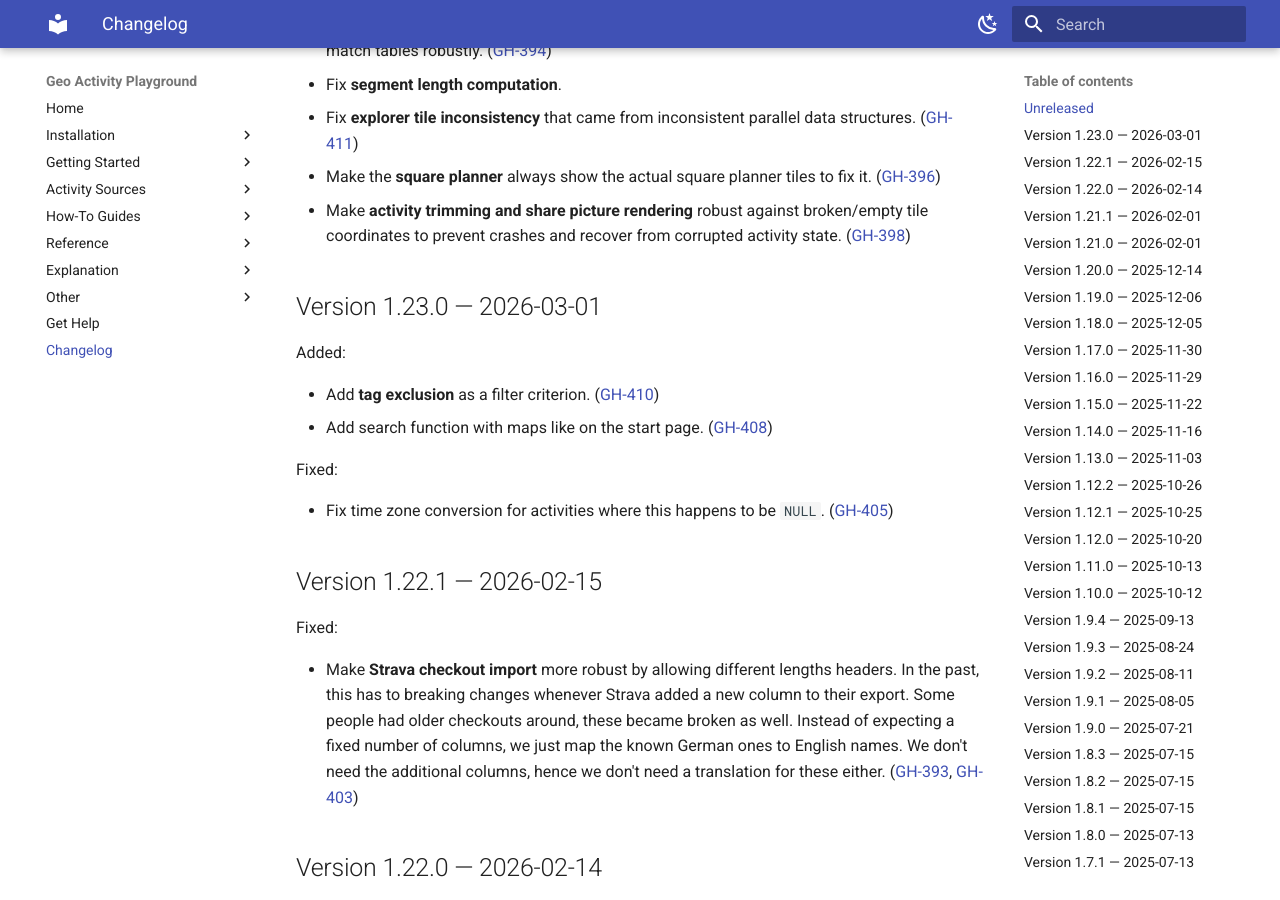
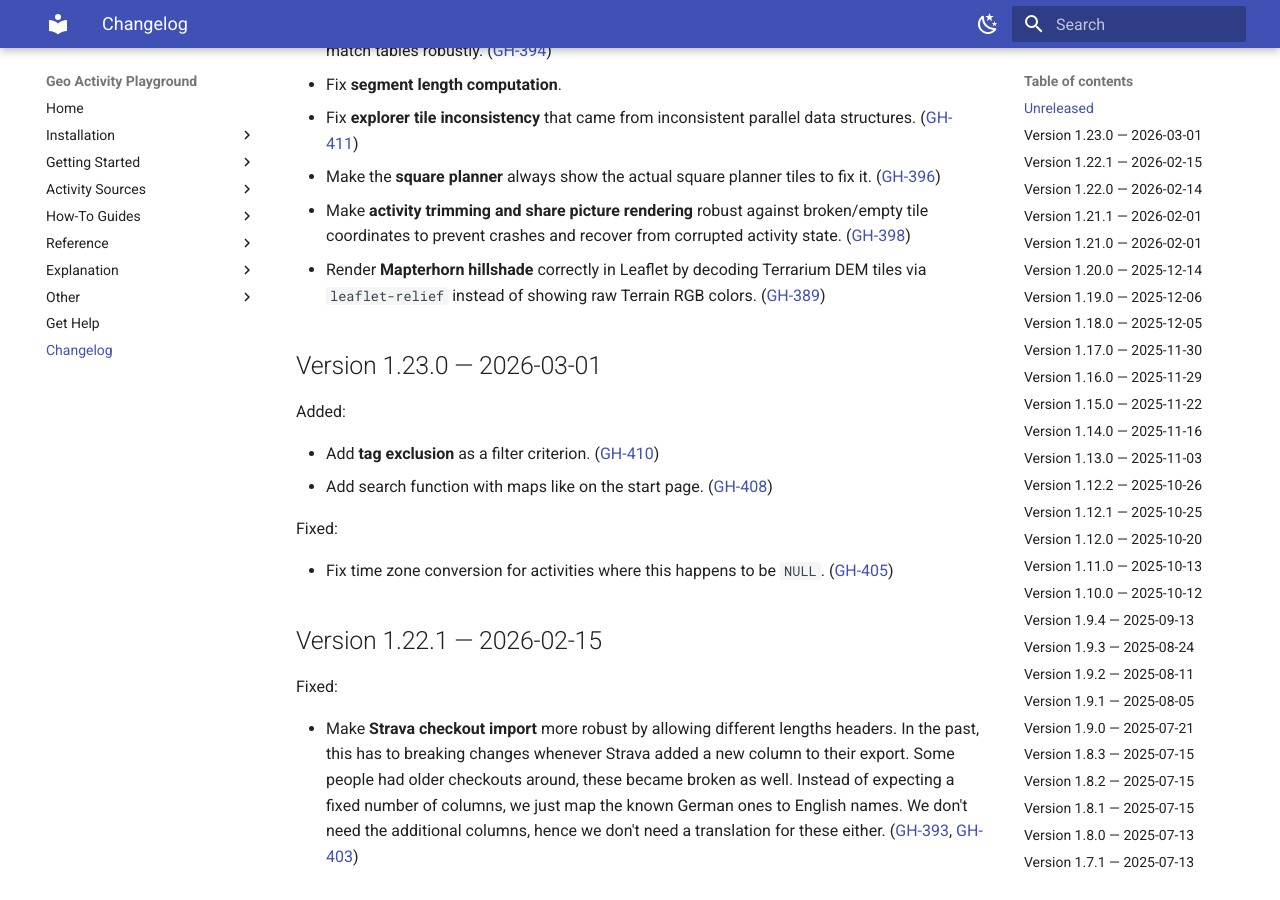
Before and after one commit to martin-ueding/geo-activity-playground, an MkDocs documentation site: the page built from docs/changelog.md, in a window 1280 px wide and 900 px high, scrolled down 671 px. Built offline with MkDocs 1.6.1 and Material for MkDocs 9.7.7, drawn with Linux system fonts in a browser that asks for light colours.

Commit message:
fix: render Mapterhorn hillshade correctly using leaflet-relief
- Updated the Mapterhorn layer to utilize the `leaflet-relief` library for accurate hillshade rendering.
- Removed the previous pane setup for Mapterhorn and adjusted the overlay maps accordingly.
- Added a script reference for `leaflet-relief` in the HTML template.
- Ensured fallback to the original tile layer if `leaflet-relief` is not available.

Refs: GH-389

```diff
--- a/docs/changelog.md
+++ b/docs/changelog.md
@@ -30,6 +30,7 @@
 - Fix **explorer tile inconsistency** that came from inconsistent parallel data structures. ([GH-411](https://github.com/martin-ueding/geo-activity-playground/issues/411))
 - Make the **square planner** always show the actual square planner tiles to fix it. ([GH-396](https://github.com/martin-ueding/geo-activity-playground/issues/396))
 - Make **activity trimming and share picture rendering** robust against broken/empty tile coordinates to prevent crashes and recover from corrupted activity state. ([GH-398](https://github.com/martin-ueding/geo-activity-playground/issues/398))
+- Render **Mapterhorn hillshade** correctly in Leaflet by decoding Terrarium DEM tiles via `leaflet-relief` instead of showing raw Terrain RGB colors. ([GH-389](https://github.com/martin-ueding/geo-activity-playground/issues/389))
 
 ## Version 1.23.0 — 2026-03-01
 
--- a/geo_activity_playground/webui/static/leaflet/leaflet.css
+++ b/geo_activity_playground/webui/static/leaflet/leaflet.css
@@ -63,10 +63,6 @@
 .leaflet-container img.leaflet-tile {
 	/* See: https://bugs.chromium.org/p/chromium/issues/detail?id=600120 */
 	mix-blend-mode: plus-lighter;
-}
-
-.leaflet-container .leaflet-mapterhorn-shade-pane img.leaflet-tile {
-	mix-blend-mode: normal;
 }
 
 .leaflet-container.leaflet-touch-zoom {
```
Also changed, not shown: geo_activity_playground/webui/static/map-layers.js (+16 -13 lines), 1 other file.
